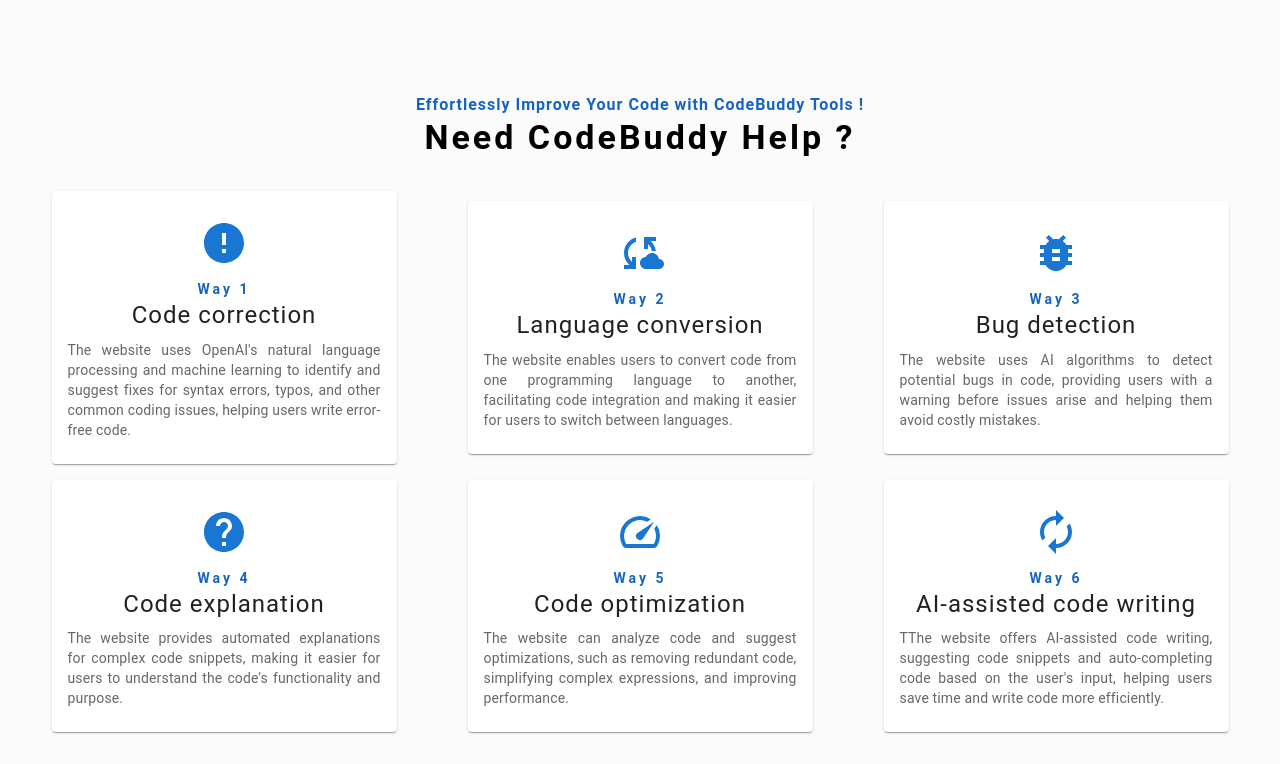
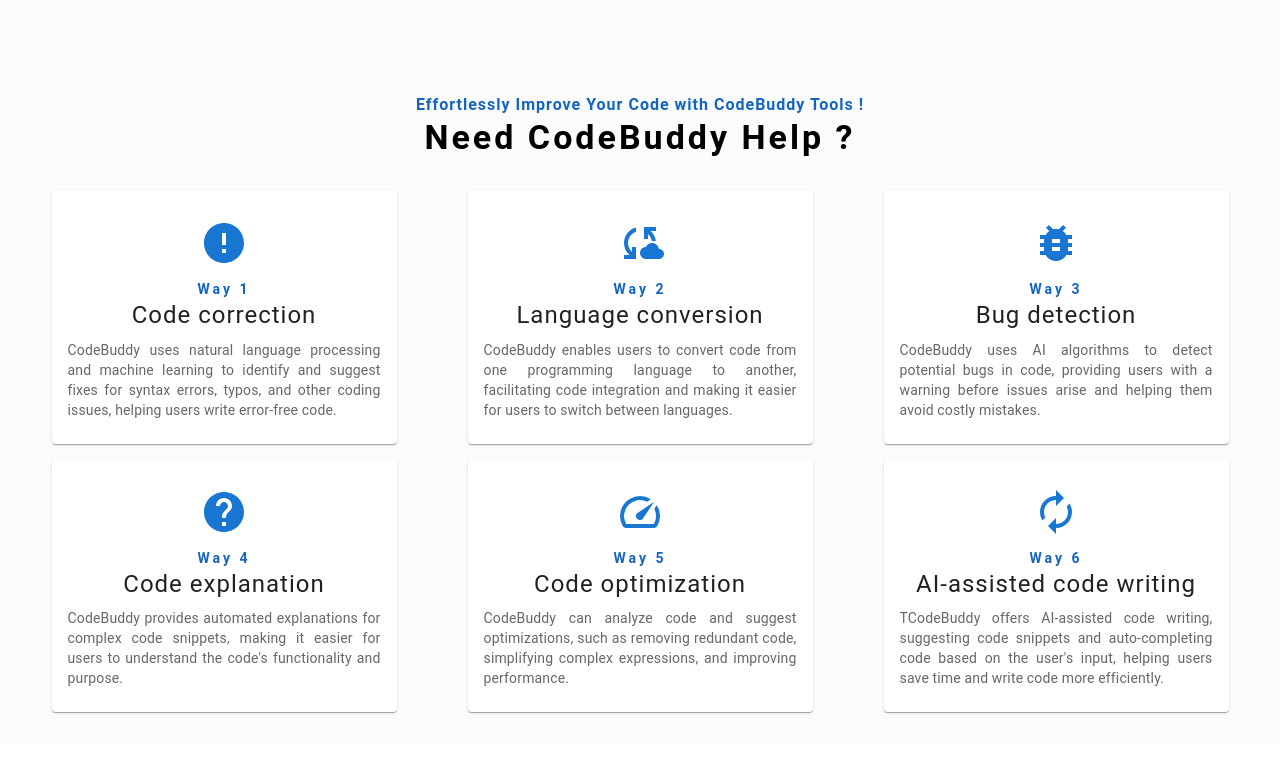
Before and after one commit to ArslanJajja1/my-code-buddy, a React (Vite) app in the folder client/: page / in a window 1280 px wide. Shown: the part 1085-1849 px from the top of the page. Built offline with nearby package versions, Linux system fonts and the light colour scheme; a web font is replaced by a local one.

Commit message:
same feature card sizes

```diff
--- a/client/src/components/Features/Fearures.tsx
+++ b/client/src/components/Features/Fearures.tsx
@@ -12,7 +12,7 @@ const featuresData = [
     id: 0,
     title: "Code correction",
     description:
-      "The website uses OpenAI's natural language processing and machine learning to identify and suggest fixes for syntax errors, typos, and other common coding issues, helping users write error-free code.",
+      "CodeBuddy uses  natural language processing and machine learning to identify and suggest fixes for syntax errors, typos, and other coding issues, helping users write error-free code.",
       icon: <ErrorIcon sx={{fontSize:'3rem'}}/>
 
   },
@@ -20,14 +20,14 @@ const featuresData = [
     id: 1,
     title: "Language conversion",
     description:
-      "The website enables users to convert code from one programming language to another, facilitating code integration and making it easier for users to switch between languages.",
+      "CodeBuddy enables users to convert code from one programming language to another, facilitating code integration and making it easier for users to switch between languages.",
       icon: <CloudSyncIcon sx={{fontSize:'3rem'}}/>
   },
   {
     id: 2,
     title: "Bug detection",
     description:
-      "The website uses AI algorithms to detect potential bugs in code, providing users with a warning before issues arise and helping them avoid costly mistakes.",
+      "CodeBuddy uses AI algorithms to detect potential bugs in code, providing users with a warning before issues arise and helping them avoid costly mistakes.",
       icon: <BugReportIcon sx={{fontSize:'3rem'}}/>
 
   },
@@ -35,7 +35,7 @@ const featuresData = [
     id: 3,
     title: "Code explanation",
     description:
-      "The website provides automated explanations for complex code snippets, making it easier for users to understand the code's functionality and purpose.",
+      "CodeBuddy provides automated explanations for complex code snippets, making it easier for users to understand the code's functionality and purpose.",
       icon: <HelpIcon sx={{fontSize:'3rem'}}/>
 
   },
@@ -43,7 +43,7 @@ const featuresData = [
     id: 4,
     title: "Code optimization",
     description:
-      "The website can analyze code and suggest optimizations, such as removing redundant code, simplifying complex expressions, and improving performance.",
+      "CodeBuddy can analyze code and suggest optimizations, such as removing redundant code, simplifying complex expressions, and improving performance.",
       icon: <SpeedIcon sx={{fontSize:'3rem'}}/>
 
   },
@@ -51,7 +51,7 @@ const featuresData = [
     id: 5,
     title: "AI-assisted code writing",
     description:
-      "TThe website offers AI-assisted code writing, suggesting code snippets and auto-completing code based on the user's input, helping users save time and write code more efficiently.",
+      "TCodeBuddy offers AI-assisted code writing, suggesting code snippets and auto-completing code based on the user's input, helping users save time and write code more efficiently.",
       icon: <AutorenewIcon sx={{fontSize:'3rem'}}/>
 
   }
```
